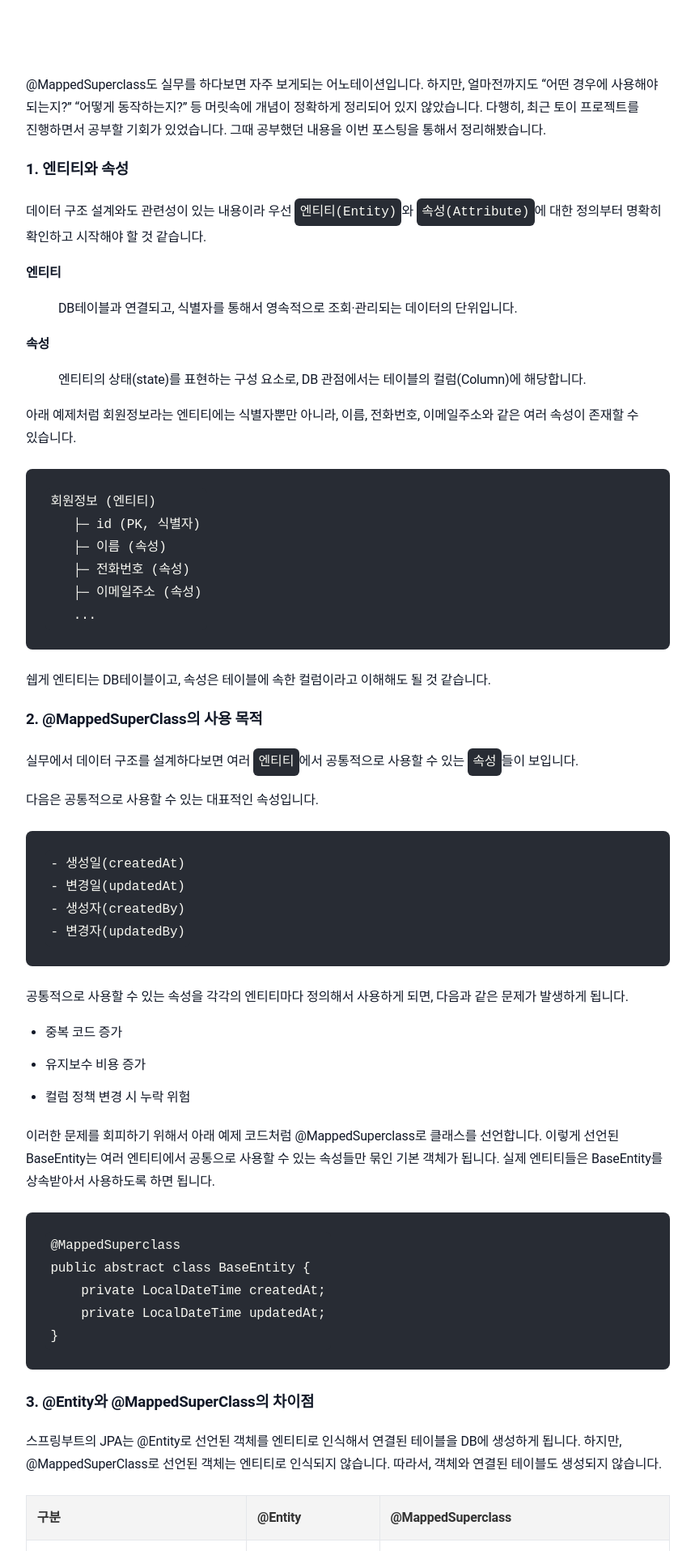
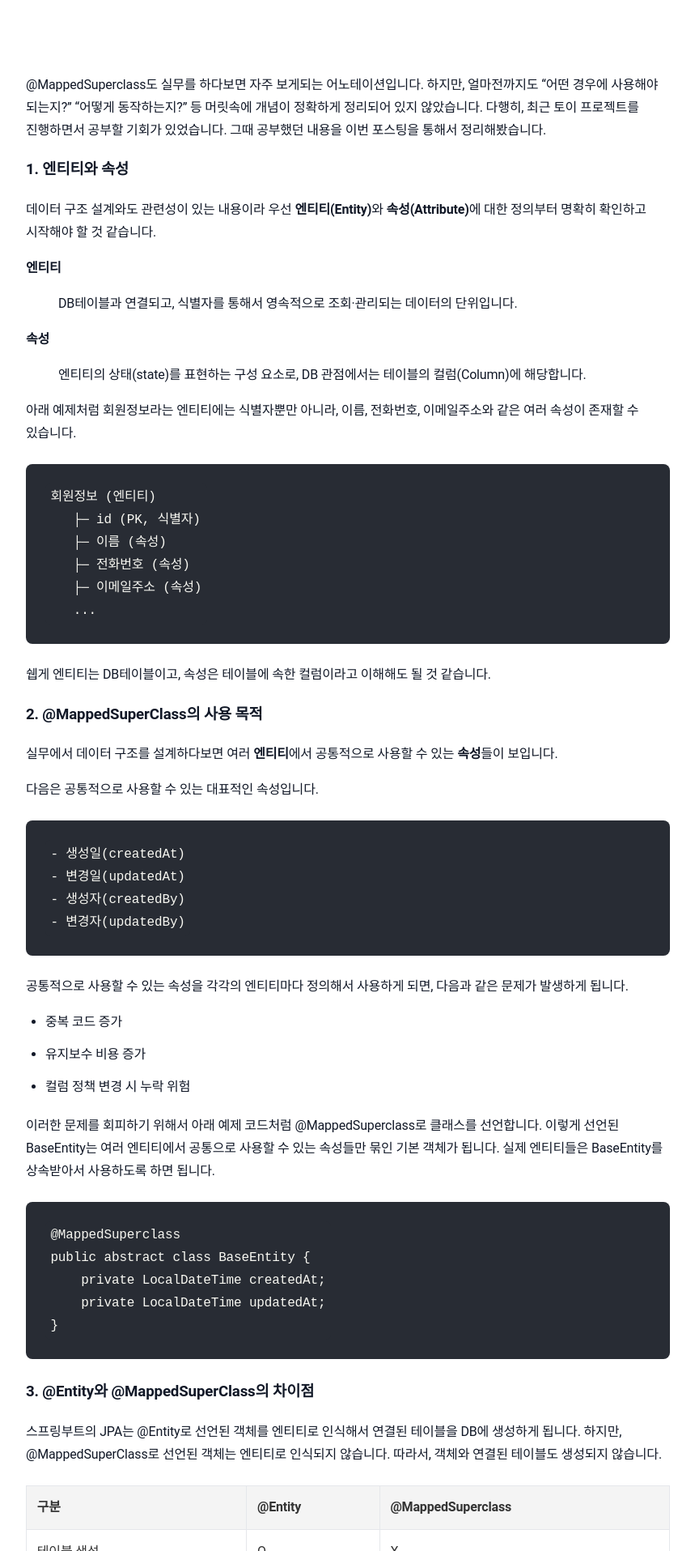
Before and after one commit to sanghoon-lee/sanghoon-lee.github.io, a Jekyll site: the page built from _posts/2026-01-07-MappedSuperClass.md, in a window 1280 px wide. Shown: the part 552-2467 px from the top of the page at 81% size, without its empty margins (210-1069 px from the left). Built offline with Jekyll 4.4.1, drawn with Linux system fonts in a browser that asks for light colours; comment, search, counter and statistics services are not loaded.

````diff
--- a/_posts/2026-01-07-MappedSuperClass.md
+++ b/_posts/2026-01-07-MappedSuperClass.md
@@ -24,7 +24,7 @@ categories: java
 
 ### 1. 엔티티와 속성
 
-데이터 구조 설계와도 관련성이 있는 내용이라 우선 ```엔티티(Entity)```와 ```속성(Attribute)```에 대한 정의부터 명확히 확인하고 시작해야 할 것 같습니다.
+데이터 구조 설계와도 관련성이 있는 내용이라 우선 **엔티티(Entity)**와 **속성(Attribute)**에 대한 정의부터 명확히 확인하고 시작해야 할 것 같습니다.
 
 **엔티티**
 > DB테이블과 연결되고, 식별자를 통해서 영속적으로 조회·관리되는 데이터의 단위입니다.
@@ -47,7 +47,7 @@ DB 관점에서는 테이블의 컬럼(Column)에 해당합니다.
 
 ### 2. @MappedSuperClass의 사용 목적
 
-실무에서 데이터 구조를 설계하다보면 여러 ```엔티티```에서 공통적으로 사용할 수 있는 ```속성```들이 보입니다.
+실무에서 데이터 구조를 설계하다보면 여러 **엔티티**에서 공통적으로 사용할 수 있는 **속성**들이 보입니다.
 
 다음은 공통적으로 사용할 수 있는 대표적인 속성입니다.
 ```
@@ -84,7 +84,7 @@ public abstract class BaseEntity {
 | 조회 가능 |	O |	X |
 | Repository 생성	| O	| X |
 
-단순히 공통적으로 사용할 수 있는 속성만 제공하고, 다형성 조회(Polymorphic Query)는 필요하지 않은 상황에서는 @Entity가 아닌 @MappedSuperclass를 사용하는 것이 적합합니다. 만약, 다형성 조회가 필요한 상황이라면 ```@Entity+@Inheritance 조합```을 사용하는 것이 적합할 것입니다. 나중에 기회가 된다면 이 조합에 대해서도 공부해서 별도로 포스팅을 해보도록 하겠습니다.
+단순히 공통적으로 사용할 수 있는 속성만 제공하고, 다형성 조회(Polymorphic Query)는 필요하지 않은 상황에서는 @Entity가 아닌 @MappedSuperclass를 사용하는 것이 적합합니다. 만약, 다형성 조회가 필요한 상황이라면 **@Entity+@Inheritance 조합**을 사용하는 것이 적합할 것입니다. 나중에 기회가 된다면 이 조합에 대해서도 공부해서 별도로 포스팅을 해보도록 하겠습니다.
 
 ### 4. 다형성 조회
 
````
Also changed, not shown: _posts/2025-12-28-2025_reivew.md (+2 -2 lines).
